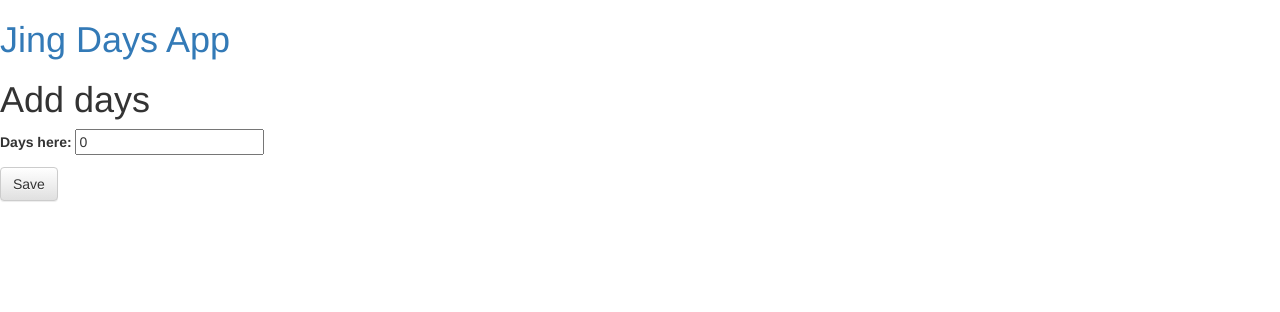
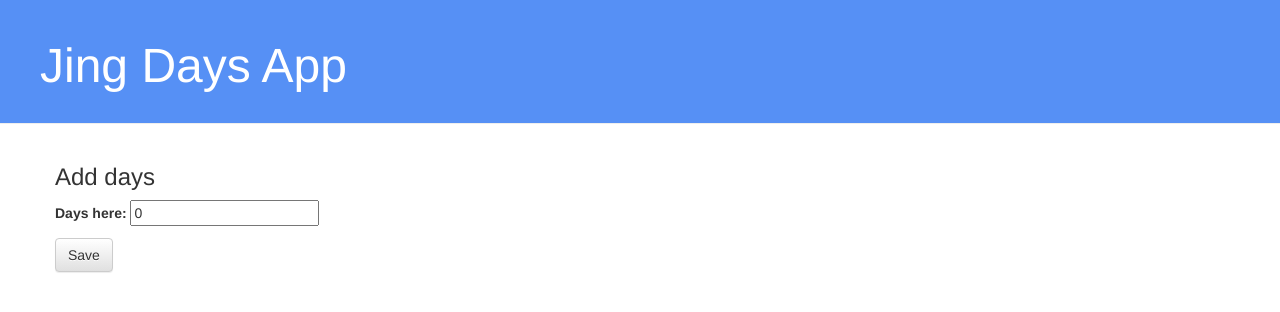
Before and after one commit to kevinwu06/jingdays, a Django app: template vacay/templates/vacay/add.html in a window 1280 px wide. Shown: the top 312 px of the page. Run offline with Django 3.2, Linux system fonts and the light colour scheme; the template is opened without the code that fills it: values that come from a table or form of the project are taken from there, others are empty; some libraries are stand-ins or nearby versions.

Commit message:
html formatting.

```diff
--- /dev/null
+++ b/vacay/static/css/vacay.css
@@ -0,0 +1,15 @@
+.page-header {
+    background-color: #5690F5;
+    margin-top: 0;
+    padding: 20px 20px 20px 40px;
+}
+
+.page-header h1, .page-header h1 a, .page-header h1 a:visited, .page-header h1 a:active {
+    color: #ffffff;
+    font-size: 36pt;
+    text-decoration: none;
+}
+
+.content {
+    margin-left: 40px;
+}
--- a/vacay/templates/vacay/add.html
+++ b/vacay/templates/vacay/add.html
@@ -1,7 +1,7 @@
 {% extends 'vacay/base.html' %}
 
 {% block content %}
-    <h1>Add days</h1>
+    <h3>Add days</h3>
     <form method="POST" class="post-form">{% csrf_token %}
         {{ form.as_p }}
         <button type="submit" class="save btn btn-default">Save</button>
--- a/vacay/templates/vacay/base.html
+++ b/vacay/templates/vacay/base.html
@@ -4,12 +4,15 @@
         <title>Jing Days App</title>
         <link rel="stylesheet" href="//maxcdn.bootstrapcdn.com/bootstrap/3.2.0/css/bootstrap.min.css">
         <link rel="stylesheet" href="//maxcdn.bootstrapcdn.com/bootstrap/3.2.0/css/bootstrap-theme.min.css">
+        <link rel="stylesheet" href="{% static 'css/vacay.css' %}">
         <meta name="viewport" content="width=device-width, initial-scale=1">
         <meta name="viewport" content="width=device-width, initial-scale=1, maximum-scale=1, user-scalable=no">
     </head>
     <body>
-        <div>
+        <div class="page-header">
             <h1><a href="/">Jing Days App</a></h1>
+        </div>
+        <div class="content container">
             {% block content %}
             {% endblock %}
         </div>
```
